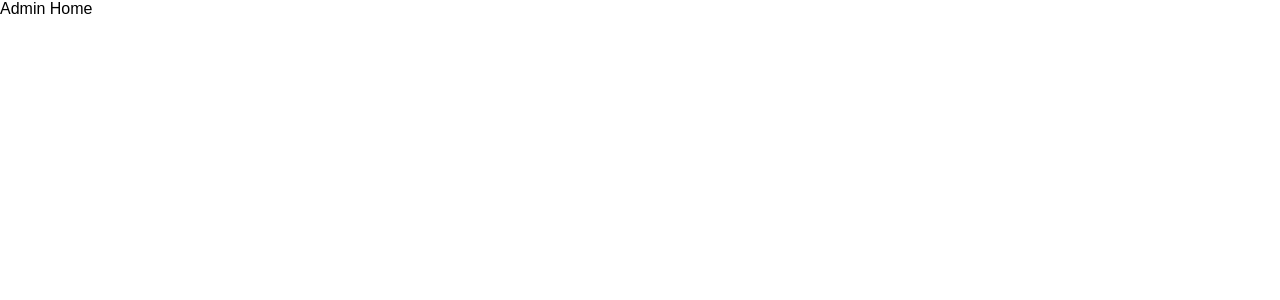
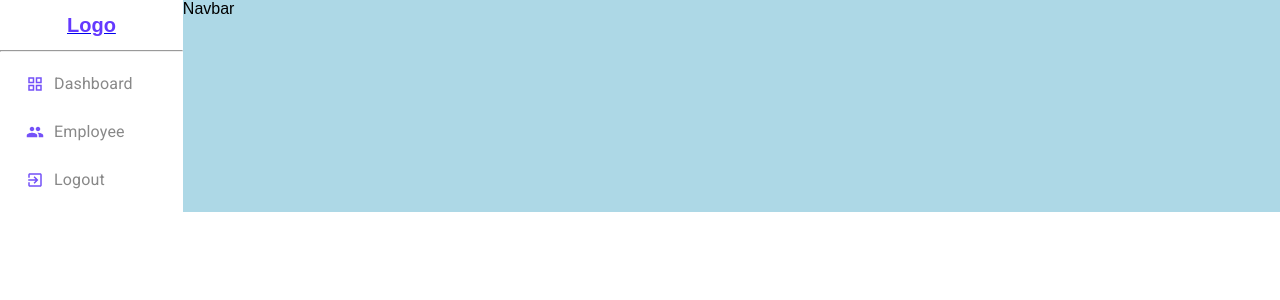
Before and after one commit to RoshaniBhadane/Admin-Panel, a React (Create React App) app: page / in a window 1280 px wide. Shown: the top 300 px of the page. Built offline with nearby package versions, Linux system fonts and the light colour scheme.

Commit message:
Navbar component

```diff
--- a/src/components/navigation/Navbar.tsx
+++ b/src/components/navigation/Navbar.tsx
@@ -1,8 +1,13 @@
+import { Box } from "@mui/material";
 
 export const Navbar = () => {
+    const navbar = {
+
+    }
+
     return (
-        <div className="home">
+        <Box sx={navbar}>
             Navbar
-        </div>
+        </Box>
     );
 };
--- a/src/components/sidebar/Sidebar.tsx
+++ b/src/components/sidebar/Sidebar.tsx
@@ -1,8 +1,66 @@
+import { Box } from "@mui/material";
+import { Link } from "react-router-dom";
+import GridViewIcon from '@mui/icons-material/GridView';
+import ExitToAppIcon from "@mui/icons-material/ExitToApp";
+import GroupIcon from '@mui/icons-material/Group';
+import { List, ListItem, ListItemText } from "@mui/material"
+
+const sidebar ={
+    flex:1
+}
+const logoWrapper = {
+    height: '50px',
+    display:'flex',
+    alignItems:'center',
+    justifyContent: 'center',
+}
+
+const logo = {
+    fontSize: '20px',
+    fontWeight: 'bold',
+    color: '#6439ff'
+}
+const linksWrapper = {
+    paddingLeft: '10px'
+}
+const icon = {
+    fontSize: '18px',
+    color:' #7451f8'
+  }
+  const texts = {
+        fontSize: '13px',
+        fontWeight: 600,
+        color: '#888',
+        marginLeft: '10px'
+  }
+
 
 export const Sidebar = () => {
+
     return (
-        <div className="home">
-            Sidebar
-        </div>
+        <Box sx={sidebar}>
+            <Box sx={logoWrapper}>
+                <Link to="/">
+                    <Box component="span" sx={logo}>Logo</Box>
+                </Link>
+            </Box>
+            <hr />
+            <Box sx={linksWrapper}>
+                <List>
+                    <ListItem>
+                        <GridViewIcon sx={icon} />
+                        <ListItemText sx={texts}>Dashboard</ListItemText>
+                    </ListItem>
+                    <ListItem>
+                        <GroupIcon sx={icon} />
+                        <ListItemText  sx={texts}>Employee</ListItemText>
+                    </ListItem>
+                    <ListItem>
+                        <ExitToAppIcon sx={icon}/>
+                        <ListItemText sx={texts}>Logout</ListItemText>
+                    </ListItem>
+                </List>
+            </Box>
+        </Box>
     );
 };
--- a/src/pages/home/AdminHome.tsx
+++ b/src/pages/home/AdminHome.tsx
@@ -1,10 +1,22 @@
+import { Box } from "@mui/material";
+import { Sidebar } from "../../components/sidebar/Sidebar";
+import { Navbar } from "../../components/navigation/Navbar";
 
 export const AdminHome = () => {
-
+  const home = {
+    display: 'flex'
+  }
+  const middleSection = {
+    background: 'lightblue',
+    flex: 6
+  }
 
   return (
-    <div className="home">
-            Admin Home
-    </div>
+    <Box sx={home}>
+      <Sidebar />
+      <Box sx={middleSection}>
+        <Navbar />
+      </Box>
+    </Box>
   );
 };
```
